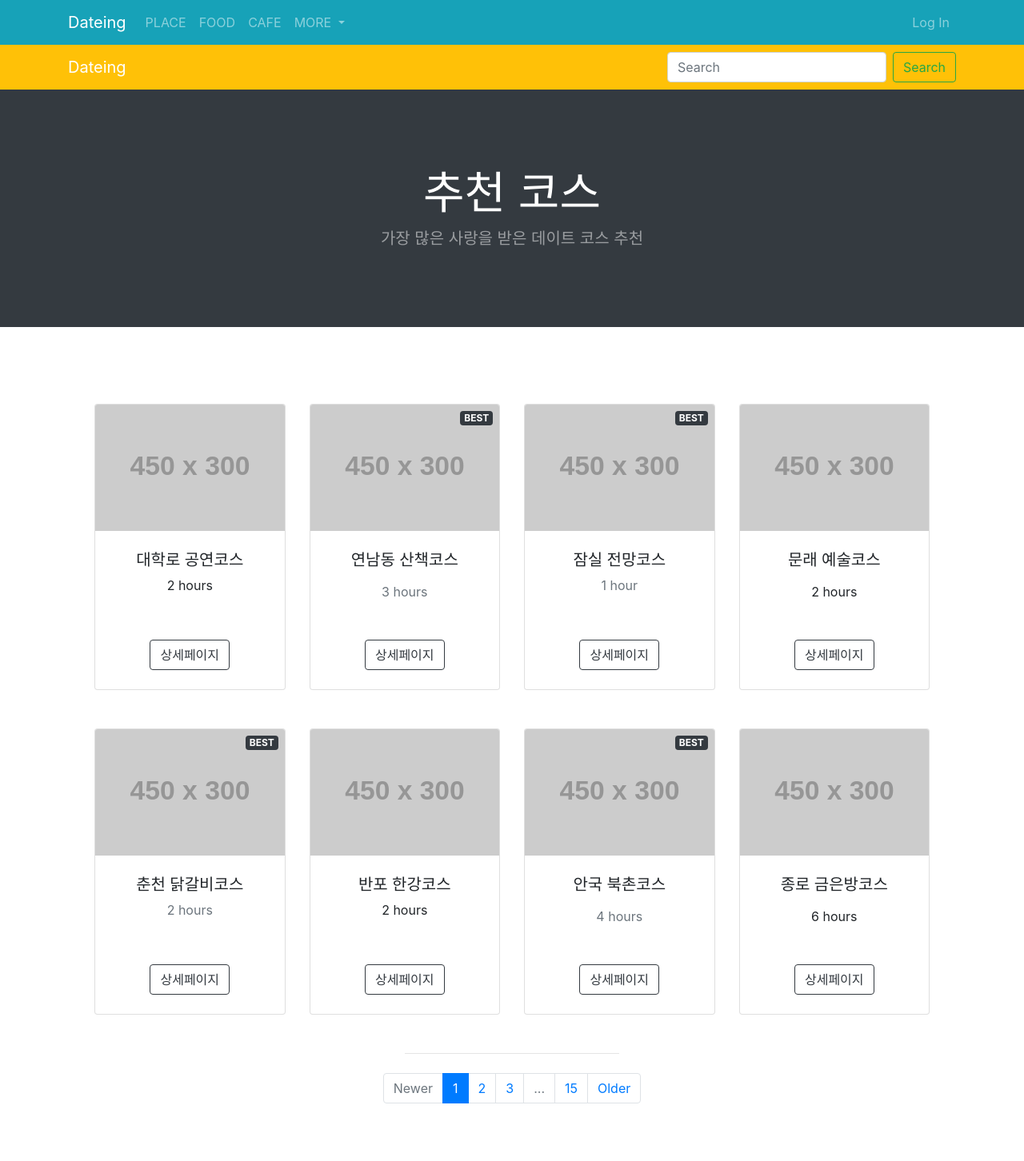
After one commit to Junyoung-Park-jyp/Datebuilder, a Django app: page /single_pages/date_course/ in a window 1280 px wide. The commit adds this page. Shown: the whole page at 80% size. Run offline with Django 4.2, Linux system fonts and the light colour scheme; grey boxes labelled with a size stand in for pictures from a placeholder-image service; some libraries are stand-ins or nearby versions.

Commit message:
more에 있는 추천코스

```diff
--- a/single_pages/templates/single_pages/cafe.html
+++ b/single_pages/templates/single_pages/cafe.html
@@ -10,6 +10,8 @@
         <!-- Core theme CSS (includes Bootstrap)-->
         <link rel="stylesheet" type="text/css" href="{% static 'single_pages/bootstrap/bootstrap.min.css' %}" media="screen">
     </head>
+    {% include 'single_pages/navbar.html' %}
+    {% block content %}
     <body>
         <!-- Header-->
         <header class="py-5">
@@ -110,4 +112,5 @@
         <script src="https://cdn.jsdelivr.net/npm/popper.js@1.16.1/dist/umd/popper.min.js" integrity="sha384-9/reFTGAW83EW2RDu2S0VKaIzap3H66lZH81PoYlFhbGU+6BZp6G7niu735Sk7lN" crossorigin="anonymous"></script>
         <script src="https://cdn.jsdelivr.net/npm/bootstrap@4.6.2/dist/js/bootstrap.min.js" integrity="sha384-+sLIOodYLS7CIrQpBjl+C7nPvqq+FbNUBDunl/OZv93DB7Ln/533i8e/mZXLi/P+" crossorigin="anonymous"></script>
     </body>
+    {% endblock %}
 </html>
--- /dev/null
+++ b/single_pages/templates/single_pages/date_course.html
@@ -0,0 +1,246 @@
+{% load static %}
+<!DOCTYPE html>
+<html lang="en">
+    <head>
+        <meta charset="utf-8" />
+        <meta name="viewport" content="width=device-width, initial-scale=1, shrink-to-fit=no" />
+        <meta name="description" content="" />
+        <meta name="author" content="" />
+        <title>date_course</title>
+        <!-- Core theme CSS (includes Bootstrap)-->
+        <link rel="stylesheet" type="text/css" href="{% static 'single_pages/bootstrap/bootstrap.min.css' %}" media="screen">
+    </head>
+    {% include 'single_pages/navbar.html' %}
+    {% block content %}
+    <body>
+        <!-- Header-->
+        <header class="bg-dark py-5">
+            <div class="container px-4 px-lg-5 my-5">
+                <div class="text-center text-white">
+                    <h1 class="display-4 fw-bolder">추천 코스</h1>
+                    <p class="lead fw-normal text-white-50 mb-0">가장 많은 사랑을 받은 데이트 코스 추천</p>
+                </div>
+            </div>
+        </header>
+        <!-- Section-->
+        <section class="py-5">
+            <div class="container px-4 px-lg-5 mt-5">
+                <div class="row gx-4 gx-lg-5 row-cols-2 row-cols-md-3 row-cols-xl-4 justify-content-center">
+                    <div class="col mb-5">
+                        <div class="card h-100">
+                            <!-- Product image-->
+                            <img class="card-img-top" src="https://dummyimage.com/450x300/dee2e6/6c757d.jpg" alt="..." />
+                            <!-- Product details-->
+                            <div class="card-body p-4">
+                                <div class="text-center">
+                                    <!-- Product name-->
+                                    <h5 class="fw-bolder">대학로 공연코스</h5>
+                                    <!-- Product price-->
+                                    2 hours
+                                </div>
+                            </div>
+                            <!-- Product actions-->
+                            <div class="card-footer p-4 pt-0 border-top-0 bg-transparent">
+                                <div class="text-center"><a class="btn btn-outline-dark mt-auto" href="#">상세페이지</a></div>
+                            </div>
+                        </div>
+                    </div>
+                    <div class="col mb-5">
+                        <div class="card h-100">
+                            <!-- Sale badge-->
+                            <div class="badge bg-dark text-white position-absolute" style="top: 0.5rem; right: 0.5rem">BEST</div>
+                            <!-- Product image-->
+                            <img class="card-img-top" src="https://dummyimage.com/450x300/dee2e6/6c757d.jpg" alt="..." />
+                            <!-- Product details-->
+                            <div class="card-body p-4">
+                                <div class="text-center">
+                                    <!-- Product name-->
+                                    <h5 class="fw-bolder">연남동 산책코스</h5>
+                                    <!-- Product reviews-->
+                                    <div class="d-flex justify-content-center small text-warning mb-2">
+                                        <div class="bi-star-fill"></div>
+                                        <div class="bi-star-fill"></div>
+                                        <div class="bi-star-fill"></div>
+                                        <div class="bi-star-fill"></div>
+                                        <div class="bi-star-fill"></div>
+                                    </div>
+                                    <!-- Product price-->
+                                    <span class="text-muted text-decoration-line-through">3 hours</span>
+                                </div>
+                            </div>
+                            <!-- Product actions-->
+                            <div class="card-footer p-4 pt-0 border-top-0 bg-transparent">
+                                <div class="text-center"><a class="btn btn-outline-dark mt-auto" href="#">상세페이지</a></div>
+                            </div>
+                        </div>
+                    </div>
+                    <div class="col mb-5">
+                        <div class="card h-100">
+                            <!-- Sale badge-->
+                            <div class="badge bg-dark text-white position-absolute" style="top: 0.5rem; right: 0.5rem">BEST</div>
+                            <!-- Product image-->
+                            <img class="card-img-top" src="https://dummyimage.com/450x300/dee2e6/6c757d.jpg" alt="..." />
+                            <!-- Product details-->
+                            <div class="card-body p-4">
+                                <div class="text-center">
+                                    <!-- Product name-->
+                                    <h5 class="fw-bolder">잠실 전망코스</h5>
+                                    <!-- Product price-->
+                                    <span class="text-muted text-decoration-line-through">1 hour</span>
+                                </div>
+                            </div>
+                            <!-- Product actions-->
+                            <div class="card-footer p-4 pt-0 border-top-0 bg-transparent">
+                                <div class="text-center"><a class="btn btn-outline-dark mt-auto" href="#">상세페이지</a></div>
+                            </div>
+                        </div>
+                    </div>
+                    <div class="col mb-5">
+                        <div class="card h-100">
+                            <!-- Product image-->
+                            <img class="card-img-top" src="https://dummyimage.com/450x300/dee2e6/6c757d.jpg" alt="..." />
+                            <!-- Product details-->
+                            <div class="card-body p-4">
+                                <div class="text-center">
+                                    <!-- Product name-->
+                                    <h5 class="fw-bolder">문래 예술코스</h5>
+                                    <!-- Product reviews-->
+                                    <div class="d-flex justify-content-center small text-warning mb-2">
+                                        <div class="bi-star-fill"></div>
+                                        <div class="bi-star-fill"></div>
+                                        <div class="bi-star-fill"></div>
+                                        <div class="bi-star-fill"></div>
+                                        <div class="bi-star-fill"></div>
+                                    </div>
+                                    <!-- Product price-->
+                                    2 hours
+                                </div>
+                            </div>
+                            <!-- Product actions-->
+                            <div class="card-footer p-4 pt-0 border-top-0 bg-transparent">
+                                <div class="text-center"><a class="btn btn-outline-dark mt-auto" href="#">상세페이지</a></div>
+                            </div>
+                        </div>
+                    </div>
+                    <div class="col mb-5">
+                        <div class="card h-100">
+                            <!-- Sale badge-->
+                            <div class="badge bg-dark text-white position-absolute" style="top: 0.5rem; right: 0.5rem">BEST</div>
+                            <!-- Product image-->
+                            <img class="card-img-top" src="https://dummyimage.com/450x300/dee2e6/6c757d.jpg" alt="..." />
+                            <!-- Product details-->
+                            <div class="card-body p-4">
+                                <div class="text-center">
+                                    <!-- Product name-->
+                                    <h5 class="fw-bolder">춘천 닭갈비코스</h5>
+                                    <!-- Product price-->
+                                    <span class="text-muted text-decoration-line-through">2 hours</span>
+                                </div>
+                            </div>
+                            <!-- Product actions-->
+                            <div class="card-footer p-4 pt-0 border-top-0 bg-transparent">
+                                <div class="text-center"><a class="btn btn-outline-dark mt-auto" href="#">상세페이지</a></div>
+                            </div>
+                        </div>
+                    </div>
+                    <div class="col mb-5">
+                        <div class="card h-100">
+                            <!-- Product image-->
+                            <img class="card-img-top" src="https://dummyimage.com/450x300/dee2e6/6c757d.jpg" alt="..." />
+                            <!-- Product details-->
+                            <div class="card-body p-4">
+                                <div class="text-center">
+                                    <!-- Product name-->
+                                    <h5 class="fw-bolder">반포 한강코스</h5>
+                                    <!-- Product price-->
+                                    2 hours
+                                </div>
+                            </div>
+                            <!-- Product actions-->
+                            <div class="card-footer p-4 pt-0 border-top-0 bg-transparent">
+                                <div class="text-center"><a class="btn btn-outline-dark mt-auto" href="#">상세페이지</a></div>
+                            </div>
+                        </div>
+                    </div>
+                    <div class="col mb-5">
+                        <div class="card h-100">
+                            <!-- Sale badge-->
+                            <div class="badge bg-dark text-white position-absolute" style="top: 0.5rem; right: 0.5rem">BEST</div>
+                            <!-- Product image-->
+                            <img class="card-img-top" src="https://dummyimage.com/450x300/dee2e6/6c757d.jpg" alt="..." />
+                            <!-- Product details-->
+                            <div class="card-body p-4">
+                                <div class="text-center">
+                                    <!-- Product name-->
+                                    <h5 class="fw-bolder">안국 북촌코스</h5>
+                                    <!-- Product reviews-->
+                                    <div class="d-flex justify-content-center small text-warning mb-2">
+                                        <div class="bi-star-fill"></div>
+                                        <div class="bi-star-fill"></div>
+                                        <div class="bi-star-fill"></div>
+                                        <div class="bi-star-fill"></div>
+                                        <div class="bi-star-fill"></div>
+                                    </div>
+                                    <!-- Product price-->
+                                    <span class="text-muted text-decoration-line-through">4 hours</span>
+                                </div>
+                            </div>
+                            <!-- Product actions-->
+                            <div class="card-footer p-4 pt-0 border-top-0 bg-transparent">
+                                <div class="text-center"><a class="btn btn-outline-dark mt-auto" href="#">상세페이지</a></div>
+                            </div>
+                        </div>
+                    </div>
+                    <div class="col mb-5">
+                        <div class="card h-100">
+                            <!-- Product image-->
+                            <img class="card-img-top" src="https://dummyimage.com/450x300/dee2e6/6c757d.jpg" alt="..." />
+                            <!-- Product details-->
+                            <div class="card-body p-4">
+                                <div class="text-center">
+                                    <!-- Product name-->
+                                    <h5 class="fw-bolder">종로 금은방코스</h5>
+                                    <!-- Product reviews-->
+                                    <div class="d-flex justify-content-center small text-warning mb-2">
+                                        <div class="bi-star-fill"></div>
+                                        <div class="bi-star-fill"></div>
+                                        <div class="bi-star-fill"></div>
+                                        <div class="bi-star-fill"></div>
+                                        <div class="bi-star-fill"></div>
+                                    </div>
+                                    <!-- Product price-->
+                                    6 hours
+                                </div>
+                            </div>
+                            <!-- Product actions-->
+                            <div class="card-footer p-4 pt-0 border-top-0 bg-transparent">
+                                <div class="text-center"><a class="btn btn-outline-dark mt-auto" href="#">상세페이지</a></div>
+                            </div>
+                        </div>
+                    </div>
+                    <!-- Pagination-->
+                    <nav aria-label="Pagination">
+                        <hr class="my-0" />
+                        <ul class="pagination justify-content-center my-4">
+                            <li class="page-item disabled"><a class="page-link" href="#" tabindex="-1" aria-disabled="true">Newer</a></li>
+                            <li class="page-item active" aria-current="page"><a class="page-link" href="#!">1</a></li>
+                            <li class="page-item"><a class="page-link" href="#!">2</a></li>
+                            <li class="page-item"><a class="page-link" href="#!">3</a></li>
+                            <li class="page-item disabled"><a class="page-link" href="#!">...</a></li>
+                            <li class="page-item"><a class="page-link" href="#!">15</a></li>
+                            <li class="page-item"><a class="page-link" href="#!">Older</a></li>
+                        </ul>
+                    </nav>
+                </div>
+            </div>
+        </section>
+        {% endblock %}
+
+        <!-- Bootstrap core JS-->
+        <script src="https://cdn.jsdelivr.net/npm/bootstrap@5.2.3/dist/js/bootstrap.bundle.min.js"></script>
+        <!-- Core theme JS-->
+        <script src="https://cdn.jsdelivr.net/npm/jquery@3.5.1/dist/jquery.slim.min.js" integrity="sha384-DfXdz2htPH0lsSSs5nCTpuj/zy4C+OGpamoFVy38MVBnE+IbbVYUew+OrCXaRkfj" crossorigin="anonymous"></script>
+        <script src="https://cdn.jsdelivr.net/npm/popper.js@1.16.1/dist/umd/popper.min.js" integrity="sha384-9/reFTGAW83EW2RDu2S0VKaIzap3H66lZH81PoYlFhbGU+6BZp6G7niu735Sk7lN" crossorigin="anonymous"></script>
+        <script src="https://cdn.jsdelivr.net/npm/bootstrap@4.6.2/dist/js/bootstrap.min.js" integrity="sha384-+sLIOodYLS7CIrQpBjl+C7nPvqq+FbNUBDunl/OZv93DB7Ln/533i8e/mZXLi/P+" crossorigin="anonymous"></script>
+    </body>
+</html>
--- a/single_pages/templates/single_pages/food.html
+++ b/single_pages/templates/single_pages/food.html
@@ -10,6 +10,8 @@
         <!-- Core theme CSS (includes Bootstrap)-->
         <link rel="stylesheet" type="text/css" href="{% static 'single_pages/bootstrap/bootstrap.min.css' %}" media="screen">
     </head>
+    {% include 'single_pages/navbar.html' %}
+    {% block content %}
     <body>
         <!-- Header-->
         <header class="py-5">
@@ -110,4 +112,5 @@
         <script src="https://cdn.jsdelivr.net/npm/popper.js@1.16.1/dist/umd/popper.min.js" integrity="sha384-9/reFTGAW83EW2RDu2S0VKaIzap3H66lZH81PoYlFhbGU+6BZp6G7niu735Sk7lN" crossorigin="anonymous"></script>
         <script src="https://cdn.jsdelivr.net/npm/bootstrap@4.6.2/dist/js/bootstrap.min.js" integrity="sha384-+sLIOodYLS7CIrQpBjl+C7nPvqq+FbNUBDunl/OZv93DB7Ln/533i8e/mZXLi/P+" crossorigin="anonymous"></script>
     </body>
+    {% endblock %}
 </html>
--- a/single_pages/templates/single_pages/navbar.html
+++ b/single_pages/templates/single_pages/navbar.html
@@ -24,7 +24,7 @@
                     </a>
                     <div class="dropdown-menu">
                         <a class="dropdown-item" href="/single_pages/review/">찐리뷰</a>
-                        <a class="dropdown-item" href="#">추천코스</a>
+                        <a class="dropdown-item" href="/single_pages/date_course/">추천코스</a>
                         <div class="dropdown-divider"></div>
                         <a class="dropdown-item" href="#">할인쿠폰</a>
                     </div>
--- a/single_pages/templates/single_pages/place.html
+++ b/single_pages/templates/single_pages/place.html
@@ -10,6 +10,8 @@
         <!-- Core theme CSS (includes Bootstrap)-->
         <link rel="stylesheet" type="text/css" href="{% static 'single_pages/bootstrap/bootstrap.min.css' %}" media="screen">
     </head>
+    {% include 'single_pages/navbar.html' %}
+    {% block content %}
     <body>
         <!-- Header-->
         <header class="py-5">
@@ -110,4 +112,5 @@
         <script src="https://cdn.jsdelivr.net/npm/popper.js@1.16.1/dist/umd/popper.min.js" integrity="sha384-9/reFTGAW83EW2RDu2S0VKaIzap3H66lZH81PoYlFhbGU+6BZp6G7niu735Sk7lN" crossorigin="anonymous"></script>
         <script src="https://cdn.jsdelivr.net/npm/bootstrap@4.6.2/dist/js/bootstrap.min.js" integrity="sha384-+sLIOodYLS7CIrQpBjl+C7nPvqq+FbNUBDunl/OZv93DB7Ln/533i8e/mZXLi/P+" crossorigin="anonymous"></script>
     </body>
+    {% endblock %}
 </html>
--- a/single_pages/urls.py
+++ b/single_pages/urls.py
@@ -6,4 +6,5 @@ urlpatterns = [
     path('cafe/', views.cafe),
     path('place/', views.place),
     path('review/', views.review),
+    path('date_course/', views.date_course),
 ]
--- a/single_pages/views.py
+++ b/single_pages/views.py
@@ -49,3 +49,6 @@ def place(request):
 
 def review(request):
     return render(request, 'single_pages/review.html')
+
+def date_course(request):
+    return render(request, 'single_pages/date_course.html')
```
Also changed, not shown: single_pages/templates/single_pages/review.html (+3 -15 lines).
